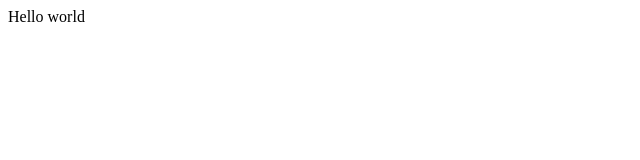
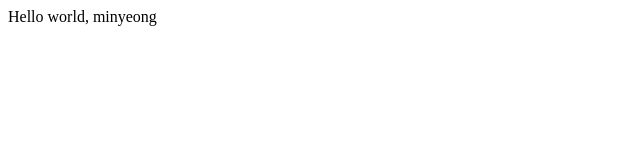
Before and after one commit to bangminyeong/opentutorials-minyeong, a plain HTML site: page index.html in a window 1280 px wide. Shown: the full height of the page, 0-640 px from the left. Drawn offline with Linux system fonts and the light colour scheme.

Commit message:
change index.html

```diff
--- a/index.html
+++ b/index.html
@@ -19,6 +19,6 @@
     </head>
 
     <body>
-        Hello world
+        Hello world, minyeong
     </body>
 </html>
```
